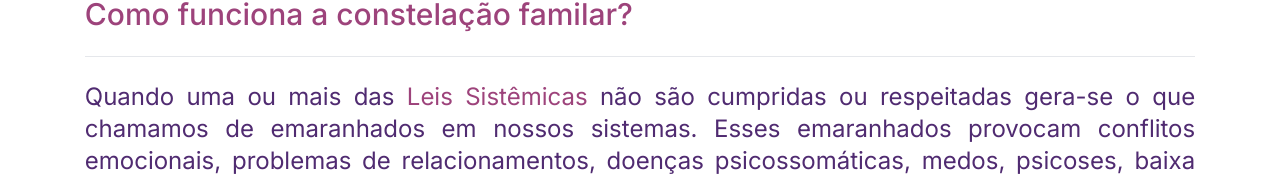
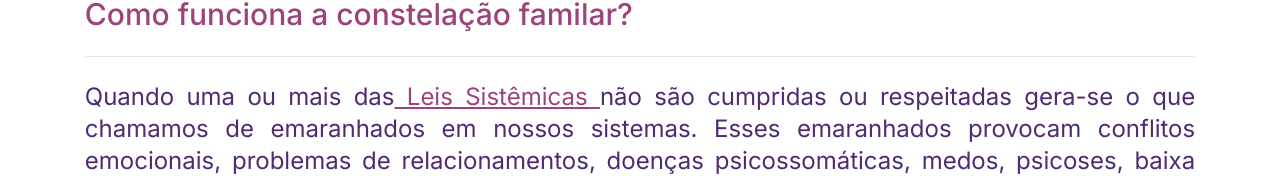
Before and after one commit to ronansalvador/portfolio, a Next.js app: page /constelacao/comofunciona in a window 1280 px wide. Shown: the part 112-288 px from the top of the page. Built offline with nearby package versions, Linux system fonts and the light colour scheme.

Commit message:
feat: underline link

```diff
--- a/src/app/constelacao/comofunciona/page.tsx
+++ b/src/app/constelacao/comofunciona/page.tsx
@@ -9,7 +9,7 @@ function ComoFunciona() {
       <Title>Como funciona a constelação familar?</Title>
       <p>
         Quando uma ou mais das
-        <a href="./leissistemicas" className="text-magenta">
+        <a href="./leissistemicas" className="text-magenta underline">
           {` Leis Sistêmicas `}
         </a>
         não são cumpridas ou respeitadas gera-se o que chamamos de emaranhados
```
